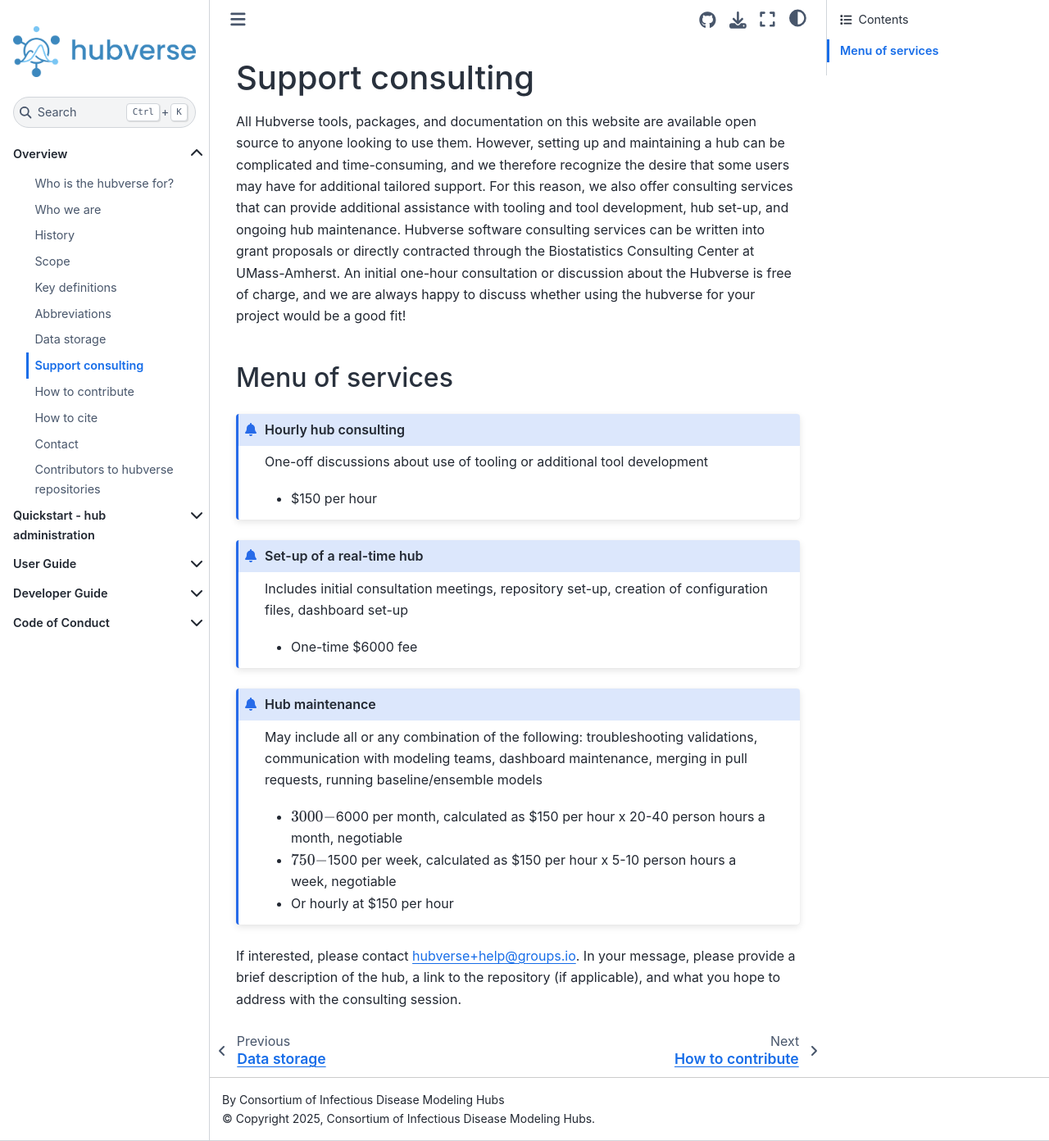
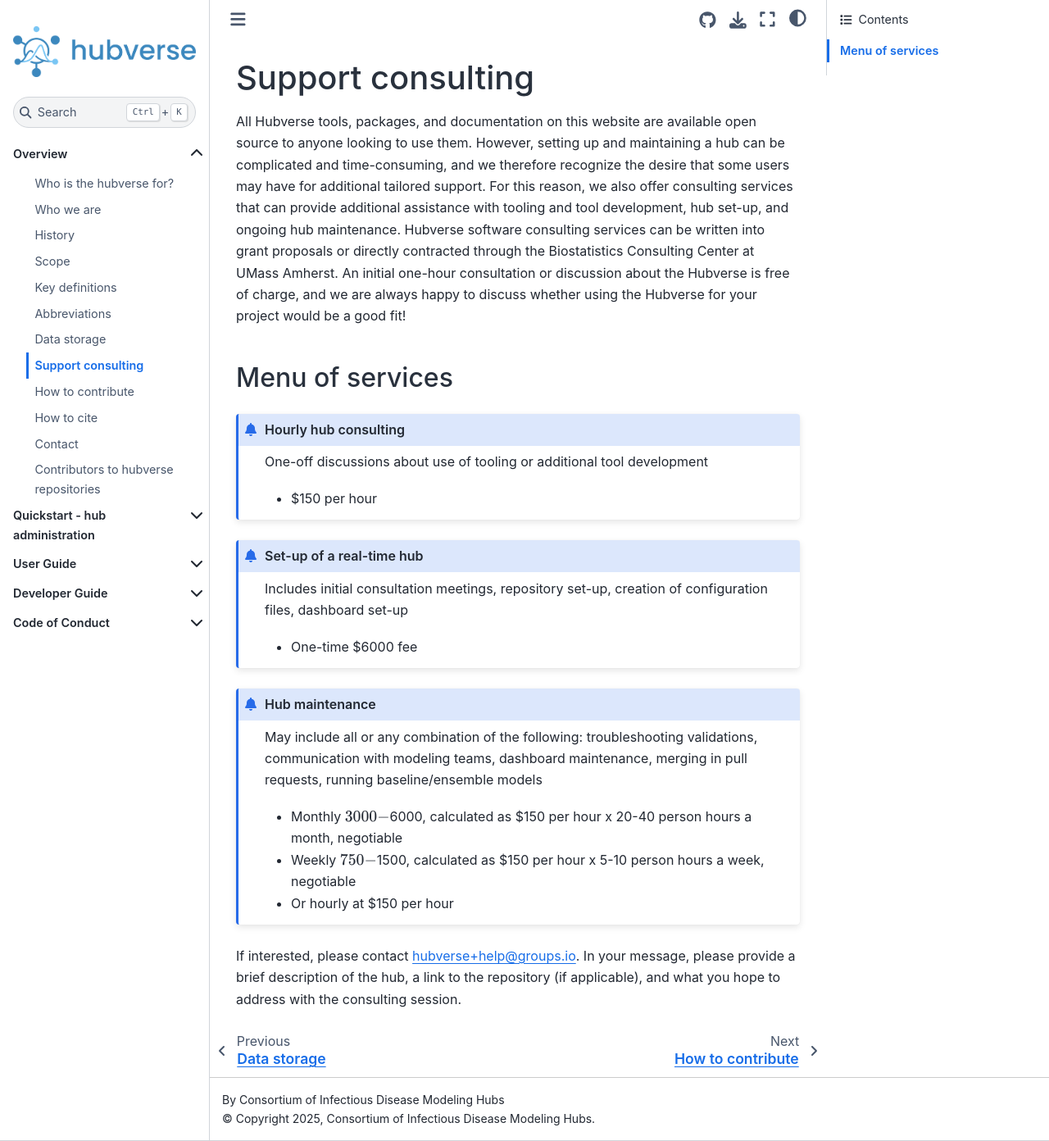
Before and after one commit to hubverse-org/hubDocs, a Sphinx documentation site: the page built from docs/source/overview/support-consulting.md, in a window 1280 px wide and 1392 px high. Shown: the whole window at 82% size. Built offline with Sphinx 7.4.7 and the Sphinx Book theme 1.1.4, drawn with Linux system fonts in a browser that asks for light colours; comment, search, counter and statistics services are not loaded.

Commit message:
Update support-consulting.md

````diff
--- a/docs/source/overview/support-consulting.md
+++ b/docs/source/overview/support-consulting.md
@@ -1,5 +1,5 @@
 # Support consulting
-All Hubverse tools, packages, and documentation on this website are available open source to anyone looking to use them. However, setting up and maintaining a hub can be complicated and time-consuming, and we therefore recognize the desire that some users may have for additional tailored support. For this reason, we also offer consulting services that can provide additional assistance with tooling and tool development, hub set-up, and ongoing hub maintenance. Hubverse software consulting services can be written into grant proposals or directly contracted through the Biostatistics Consulting Center at UMass-Amherst. An initial one-hour consultation or discussion about the Hubverse is free of charge, and we are always happy to discuss whether using the hubverse for your project would be a good fit!
+All Hubverse tools, packages, and documentation on this website are available open source to anyone looking to use them. However, setting up and maintaining a hub can be complicated and time-consuming, and we therefore recognize the desire that some users may have for additional tailored support. For this reason, we also offer consulting services that can provide additional assistance with tooling and tool development, hub set-up, and ongoing hub maintenance. Hubverse software consulting services can be written into grant proposals or directly contracted through the Biostatistics Consulting Center at UMass Amherst. An initial one-hour consultation or discussion about the Hubverse is free of charge, and we are always happy to discuss whether using the Hubverse for your project would be a good fit!
 
 (Menu-of-services)=
 ## Menu of services
@@ -20,8 +20,8 @@
 (Menu-of-services-3)=
 ```{admonition} Hub maintenance
 May include all or any combination of the following: troubleshooting validations, communication with modeling teams, dashboard maintenance, merging in pull requests, running baseline/ensemble models
-- $3000-$6000 per month, calculated as $150 per hour x 20-40 person hours a month, negotiable
-- $750-$1500 per week, calculated as $150 per hour x 5-10 person hours a week, negotiable
+- Monthly $3000-$6000, calculated as $150 per hour x 20-40 person hours a month, negotiable
+- Weekly $750-$1500, calculated as $150 per hour x 5-10 person hours a week, negotiable
 - Or hourly at $150 per hour
 ```
 
````
